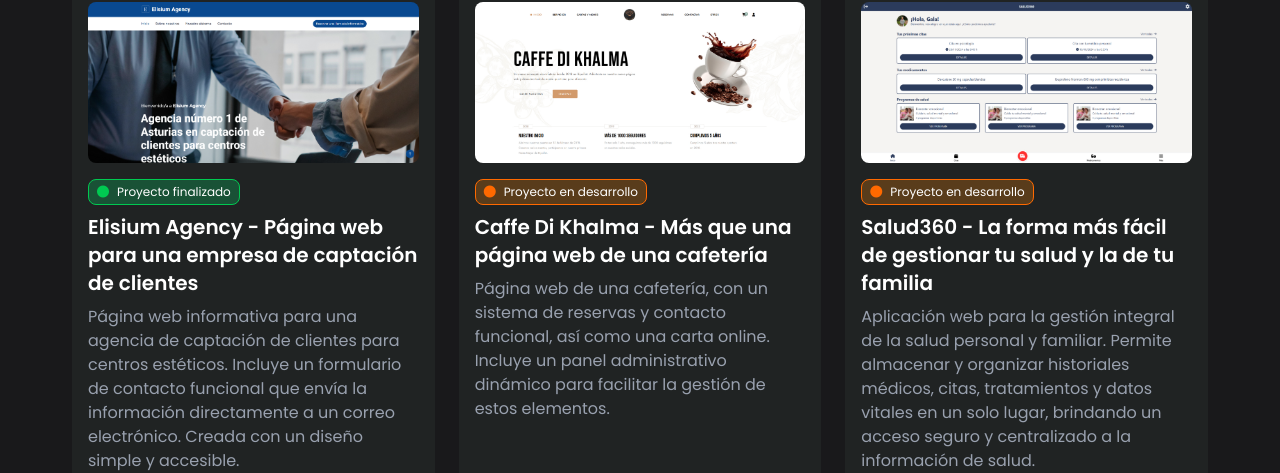
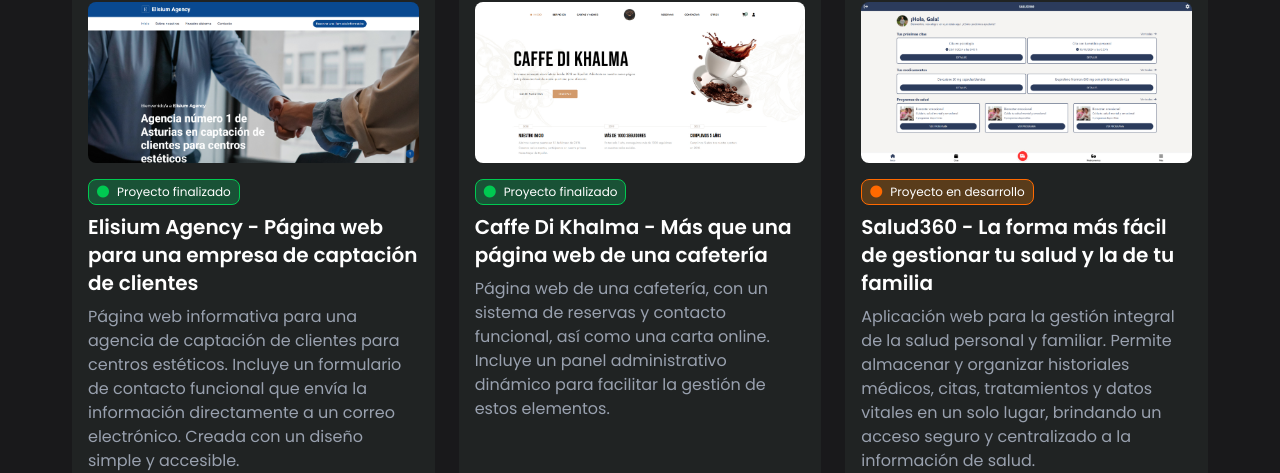
Before and after one commit to Zexxno/Portfolio, an Astro site: page / in a window 1280 px wide. Shown: the part 778-1251 px from the top of the page. Built offline with nearby package versions, Linux system fonts and the light colour scheme; Astro itself is replaced by a stand-in of ours.

Commit message:
feat: Changed "Caffe Di Khalma" project status

```diff
--- a/src/components/Projects.astro
+++ b/src/components/Projects.astro
@@ -29,8 +29,8 @@
         </div>
         <div class="bg-[#202323] p-4 rounded-lg flex flex-col hover:shadow-lg hover:shadow-[#ffd97b]/50 transition duration-300 ease-in-out">
             <img src="/img/proyecto-2.jpg" alt="Proyecto 1" class="rounded-lg">
-            <div class="flex items-center mt-4 border bg-orange-400/25 border-orange-500 rounded-lg py-1 px-2 w-max">
-                <p class="text-xs"><i class="fa-solid fa-circle text-orange-500 mr-2"></i><span>Proyecto en desarrollo</span></p>
+            <div class="flex items-center mt-4 border bg-green-400/25 border-green-500 rounded-lg py-1 px-2 w-max">
+                <p class="text-xs"><i class="fa-solid fa-circle text-green-500 mr-2"></i><span>Proyecto finalizado</span></p>
             </div>
             <h3 class="text-xl font-semibold mt-2">Caffe Di Khalma - Más que una página web de una cafetería</h3>
             <p class="text-gray-400 font-normal mt-2 flex-grow">Página web de una cafetería, con un sistema de reservas y contacto funcional, así como una carta online. Incluye un panel administrativo dinámico para facilitar la gestión de estos elementos.</p>
```
